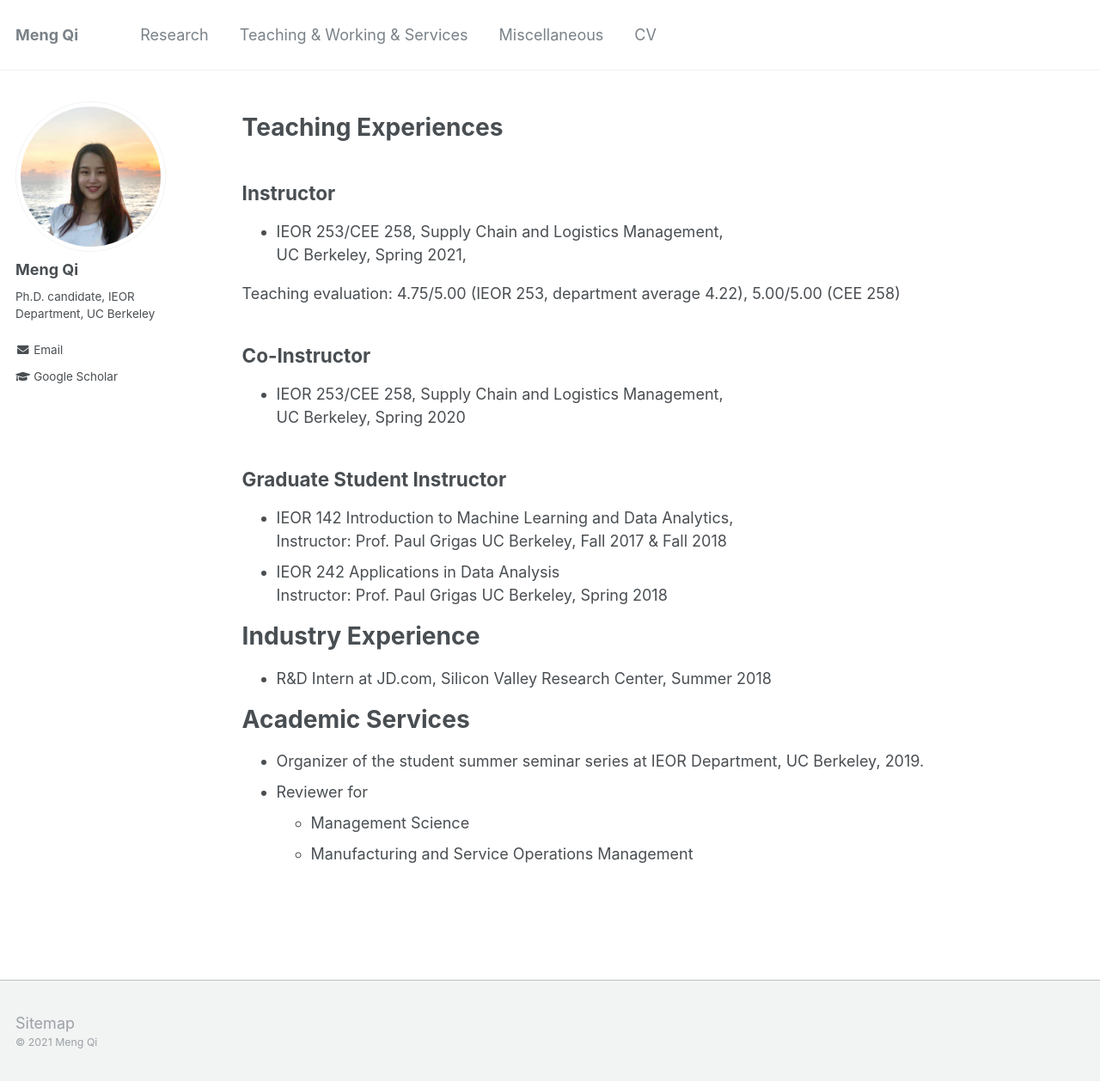
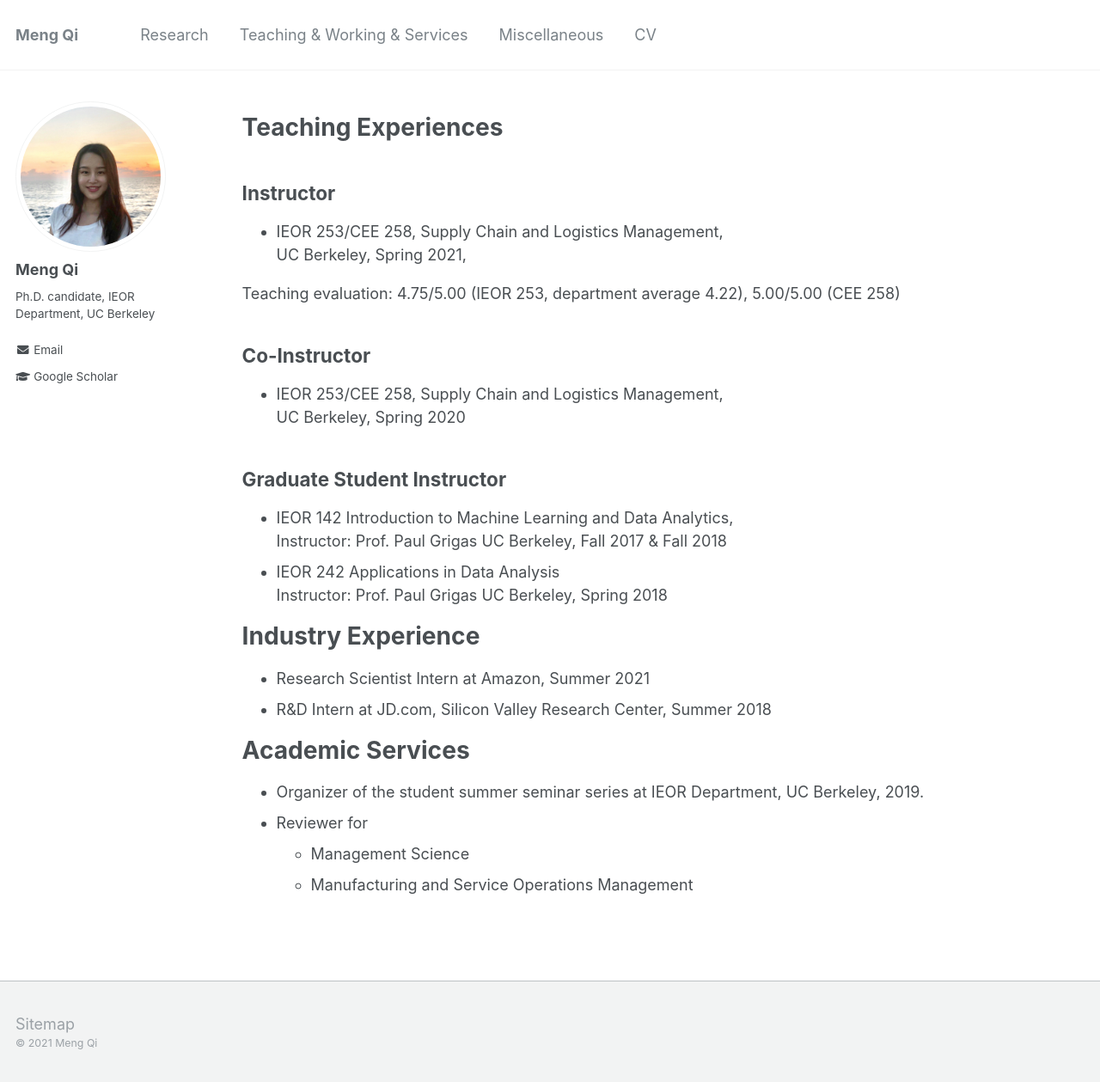
Before and after one commit to alicemengqi/site, a Jekyll site: the page built from _pages/teaching.md, in a window 1280 px wide and 1259 px high. Shown: the whole window at 86% size. Built offline with Jekyll 4.4.1, drawn with Linux system fonts in a browser that asks for light colours.

Commit message:
Update teaching.md

```diff
--- a/_pages/teaching.md
+++ b/_pages/teaching.md
@@ -25,6 +25,7 @@ Instructor: Prof. Paul Grigas
 UC Berkeley, Spring 2018
 
 # Industry Experience
+* Research Scientist Intern at Amazon, Summer 2021
 * R&D Intern at JD.com, Silicon Valley Research Center, Summer 2018
 
 # Academic Services
```
